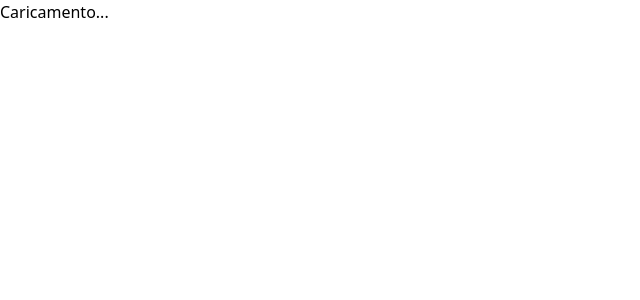
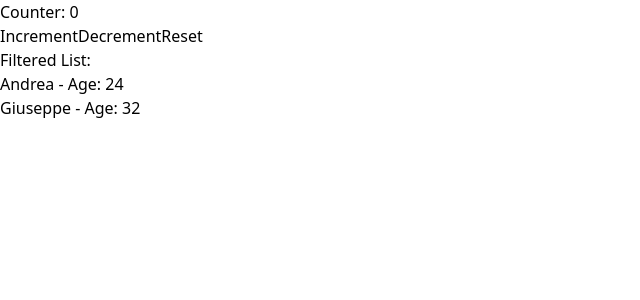
Before and after one commit to OhAndre00/react-composition, a React (Vite) app: page / in a window 1280 px wide. Shown: the top 300 px of the page, without its empty margins (0-640 px from the left). Built offline with nearby package versions, Linux system fonts and the light colour scheme; no server answers.

Commit message:
esercizio usecallback e usememo

```diff
--- /dev/null
+++ b/src/FilteredList.jsx
@@ -0,0 +1,17 @@
+import { useMemo } from "react";
+
+export default function FilteredList({ list }) {
+  const filteredList = useMemo(() => {
+    return list.filter((person) => person.age > 18);
+  }, [list]);
+
+  return (
+    <ul>
+      {filteredList.map((person) => (
+        <li key={person.id}>
+          {person.name} - Age: {person.age}
+        </li>
+      ))}
+    </ul>
+  );
+}
--- a/src/MyHooks.jsx
+++ b/src/MyHooks.jsx
@@ -1,40 +1,47 @@
+import FilteredList from "./FilteredList";
 import useControlledForm from "./useControlledForm";
 import useCounter from "./useCounter";
 import useCurrentLocation from "./useCurrentLocation";
 import useGithubUser from "./useGithubUser";
 
 export default function MyHooks({ initalValue = 0 }) {
-  const { counter, onIncrement, onDecrement, onReset } =
-    useCounter(initalValue);
+  const { counter, increment, decrement, reset } = useCounter(initalValue);
 
   const { username, password, handleUsernameChange, handlePasswordChange } =
     useControlledForm();
 
   const user = useGithubUser("treno");
 
-  const { location, error, loading, getLocation } = useCurrentLocation();
+  // const { location, error, loading, getLocation } = useCurrentLocation();
 
-  if (loading) {
-    return <p>Caricamento...</p>;
-  }
+  // if (loading) {
+  //   return <p>Caricamento...</p>;
+  // }
 
-  if (error) {
-    return <p>Errore: {error}</p>;
-  }
+  // if (error) {
+  //   return <p>Errore: {error}</p>;
+  // }
 
-  if (!location) {
-    return <p>Non è stato possibile recuperare la posizione attuale.</p>;
-  }
+  // if (!location) {
+  //   return <p>Non è stato possibile recuperare la posizione attuale.</p>;
+  // }
+
+  const people = [
+    { id: 1, name: "Andrea", age: 24 },
+    { id: 2, name: "Claudio", age: 16 },
+    { id: 3, name: "Giuseppe", age: 32 },
+    { id: 4, name: "Paolo", age: 17 },
+  ];
 
   return (
     <div>
+      <div>
+        <h2>Counter: {counter}</h2>
+        <button onClick={increment}>Increment</button>
+        <button onClick={decrement}>Decrement</button>
+        <button onClick={reset}>Reset</button>
+      </div>
       {/* <div>
-        <h2>Counter: {counter}</h2>
-        <button onClick={onIncrement}>Increment</button>
-        <button onClick={onDecrement}>Decrement</button>
-        <button onClick={onReset}>Reset</button>
-      </div>
-      <div>
         <form>
           <label>
             Username:
@@ -60,12 +67,16 @@ export default function MyHooks({ initalValue = 0 }) {
       <div>
         <h1>{user.name}</h1>
       </div> */}
-      <div>
+      {/* <div>
         <h1>Posizione attuale:</h1>
         <p>Latitudine: {location.latitude}</p>
         <p>Longitudine: {location.longitude}</p>
         <p>Accuratezza: {location.accuracy} metri</p>
         <button onClick={getLocation}>Aggiorna posizione</button>
+      </div> */}
+      <div>
+        <h1>Filtered List: </h1>
+        <FilteredList list={people} />
       </div>
     </div>
   );
--- a/src/useCounter.jsx
+++ b/src/useCounter.jsx
@@ -1,24 +1,24 @@
-import { useState } from "react";
+import { useCallback, useState } from "react";
 
 export default function useCounter(initialValue = 0) {
   const [counter, setCounter] = useState(initialValue);
 
-  function handleCounterIncrement() {
+  const increment = useCallback(() => {
     setCounter((c) => c + 1);
-  }
+  }, []);
 
-  function handleCounterDecrement() {
+  const decrement = useCallback(() => {
     setCounter((c) => c - 1);
-  }
+  }, []);
 
-  function handleCounterReset() {
+  const reset = useCallback(() => {
     setCounter(initialValue);
-  }
+  }, [initialValue]);
 
   return {
-    counter: counter,
-    onIncrement: handleCounterIncrement,
-    onDecrement: handleCounterDecrement,
-    onReset: handleCounterReset,
+    counter,
+    increment,
+    decrement,
+    reset,
   };
 }
```
